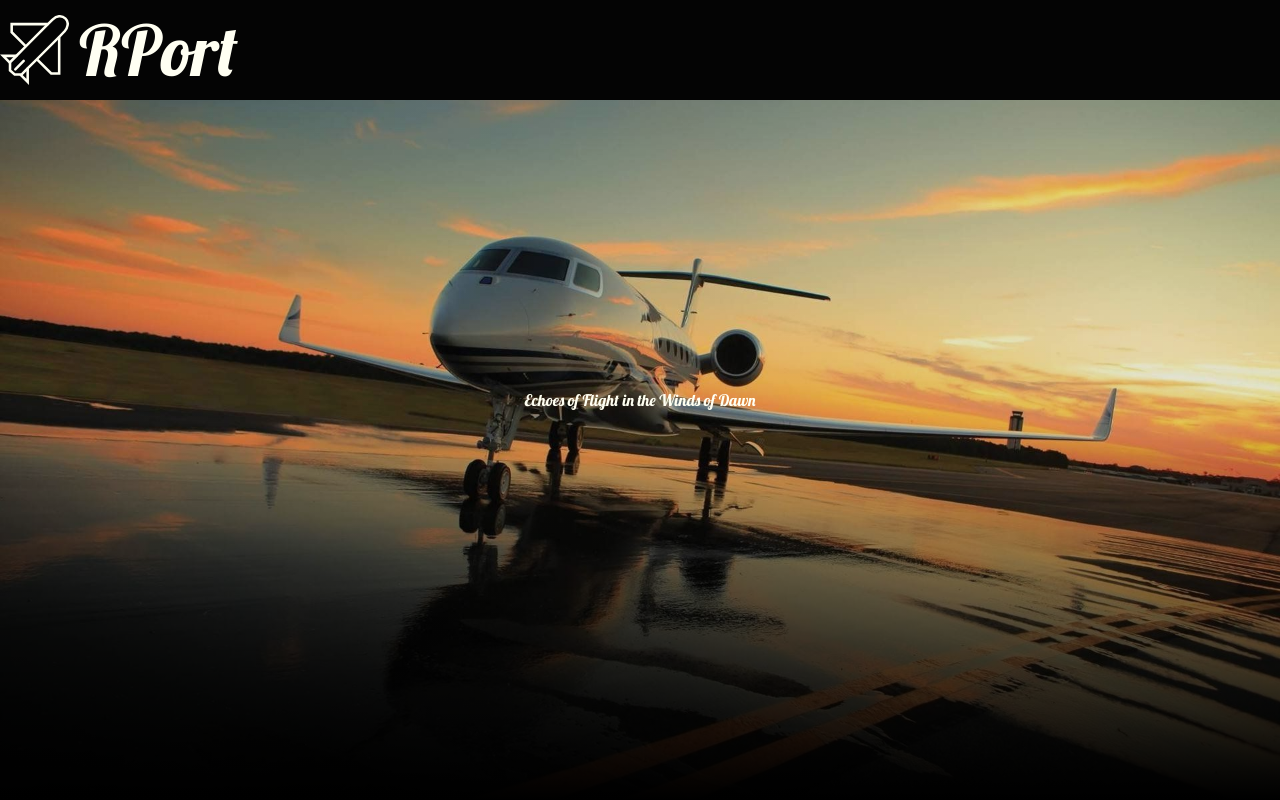
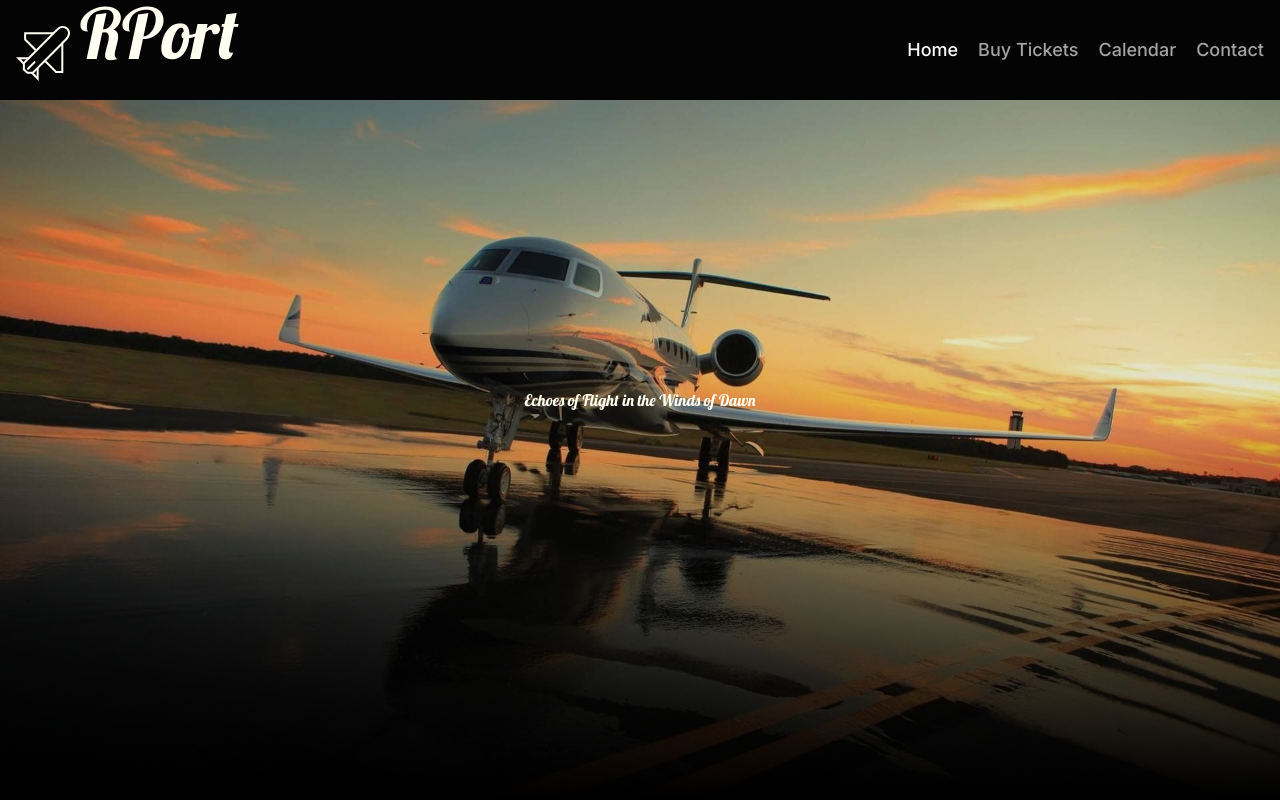
Before and after one commit to ErayKaan123/Business-Airport, a Next.js app: page / in a window 1280 px wide. Built offline with nearby package versions, Linux system fonts and the light colour scheme.

Commit message:
added nav

```diff
--- a/src/components/navigation.js
+++ b/src/components/navigation.js
@@ -4,8 +4,19 @@ const lobster = Lobster({ subsets: ["latin"], weight:"400" });
 
 export default function Navigation() {
     return (
-        <div style={{position: "fixed", width: "100%", height: "100px", backgroundColor: "#040404", color:"#fffff2", display: "flex", flexDirection:"row", alignItems:"center", fontSize:"70px", zIndex: "100"}}>
-            <img style={{height: "70%", display:"inline", marginRight:"10px" }} src="Images/RPortIcon.svg"/><p style={{fontSize: "100%", display:"inline", fontFamily: lobster.style.fontFamily, fontWeight:"400" }}>RPort</p>
+        <div className="fixed flex w-full h-[100px] bg-[#040404] text-[#fffff2]" style={{ flexDirection: "row", alignItems: "center", zIndex: "100" }}>
+            <nav className="max-w-[100rem] w-full mx-auto px-4 sm:flex sm:items-center sm:justify-between" aria-label="Global">
+                <a className="flex-none text-xl font-semibold dark:text-white" href="#">
+                    <img style={{ height: "70%", display: "inline", marginRight: "10px" }} src="Images/RPortIcon.svg" alt="RPort Icon" />
+                    <p style={{ fontSize: "70px", display: "inline", fontFamily: "Lobster, cursive", fontWeight: "400" }}>RPort</p>
+                </a>
+                <div className="flex flex-row items-center gap-5 mt-5 sm:justify-end sm:mt-0 sm:ps-5">
+                    <a className="font-medium text-lg text-white" href="#" aria-current="page">Home</a>
+                    <a className="font-medium text-lg text-neutral-400 hover:text-white" href="#">Buy Tickets</a>
+                    <a className="font-medium text-lg text-neutral-400 hover:text-white " href="#">Calendar</a>
+                    <a className="font-medium text-lg text-neutral-400 hover:text-white" href="#">Contact</a>
+                </div>
+            </nav>
         </div>
-    )
+    );
 }
```
